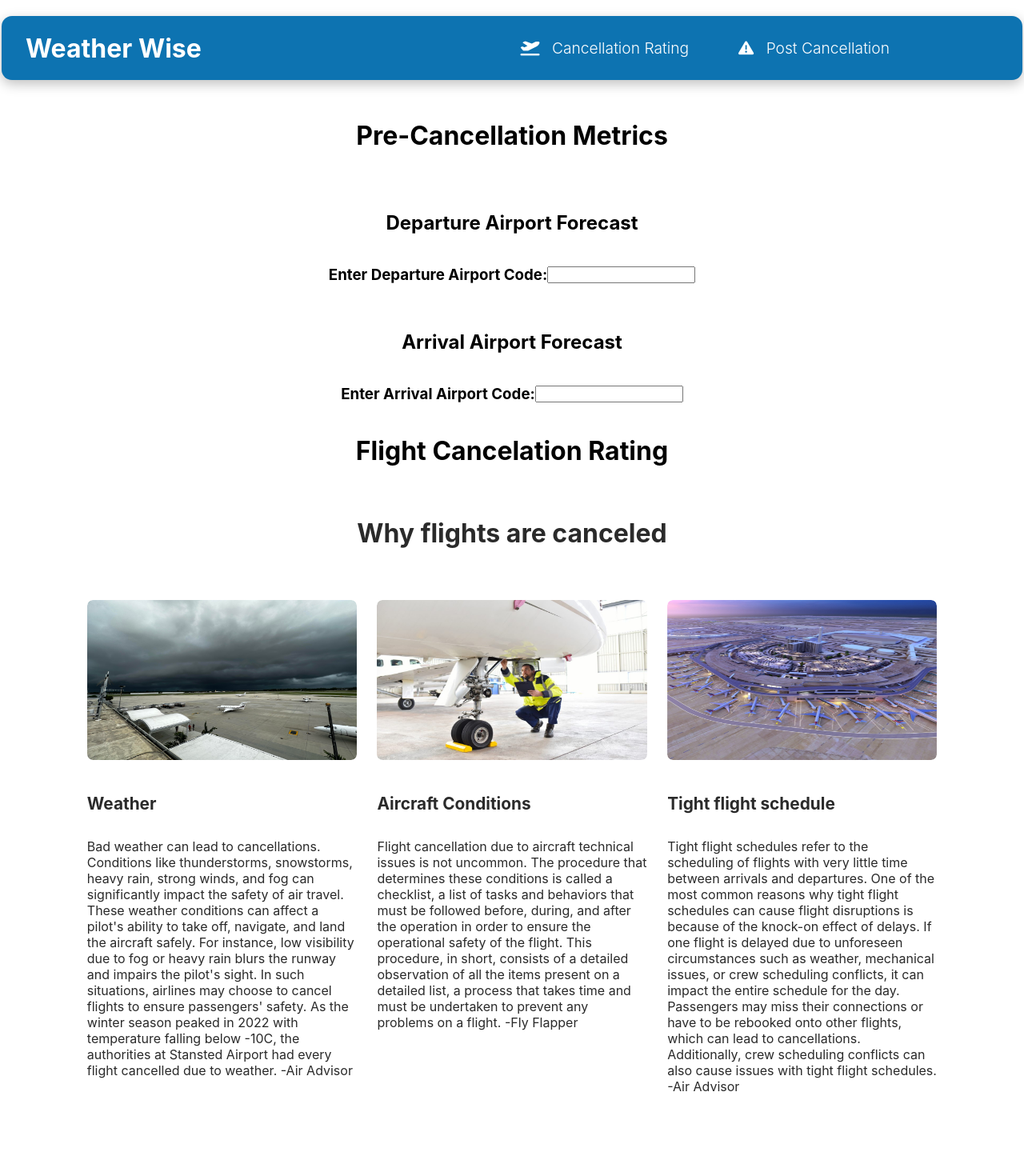
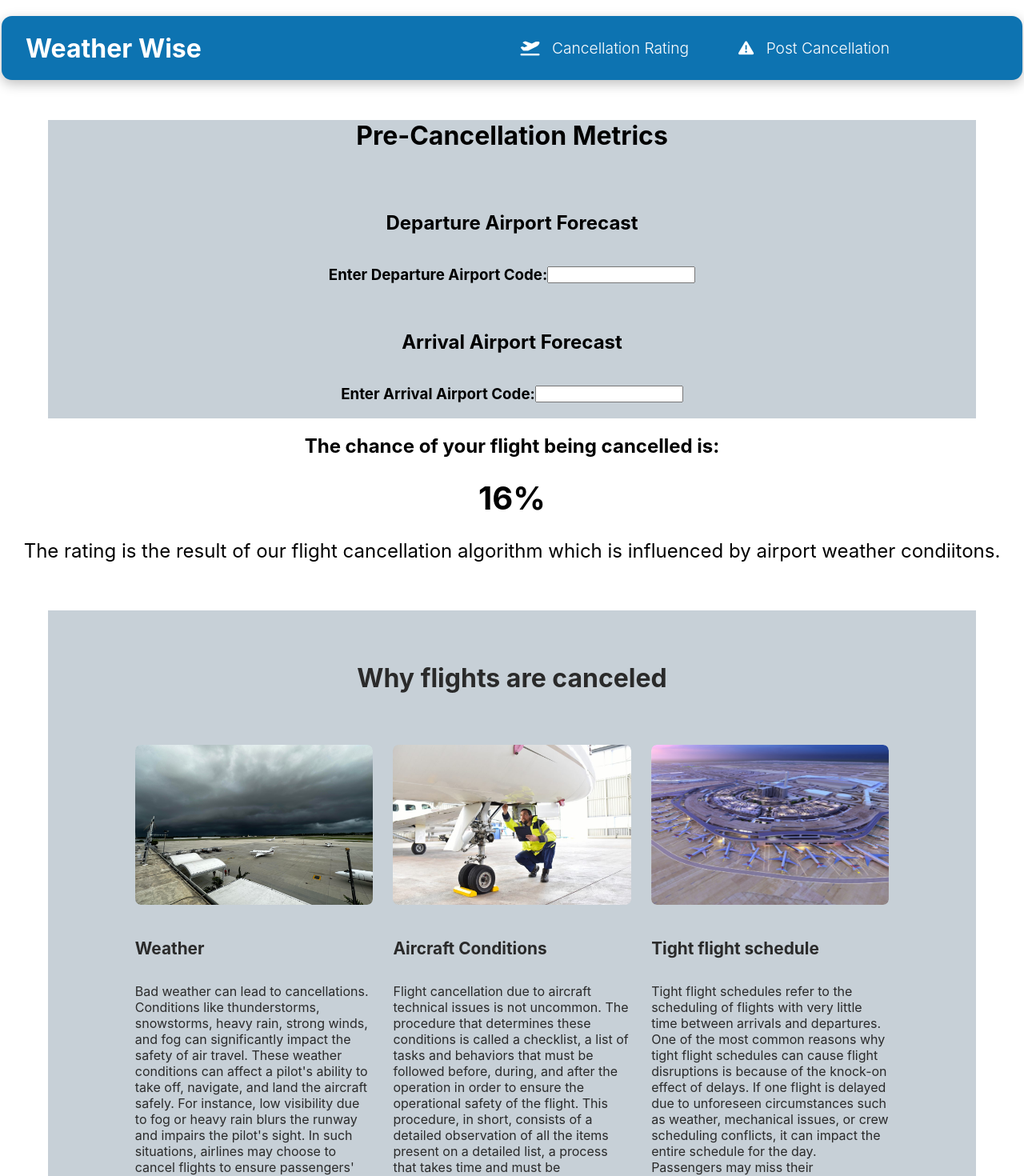
Before and after one commit to AATechCulture/dude-spelman, a React (Create React App) app in the folder code-submission/frontend/: page / in a window 1280 px wide. Shown: the top 1470 px of the page at 80% size. Built offline with nearby package versions, Linux system fonts and the light colour scheme.

Commit message:
fortnite battle pass

```diff
--- a/code-submission/frontend/package.json
+++ b/code-submission/frontend/package.json
@@ -17,6 +17,7 @@
     "react-router": "^6.18.0",
     "react-router-dom": "^6.18.0",
     "react-scripts": "5.0.1",
+    "react-video": "^1.5.3",
     "web-vitals": "^2.1.4"
   },
   "scripts": {
--- a/code-submission/frontend/src/components/CancelRating/CancelRating.css
+++ b/code-submission/frontend/src/components/CancelRating/CancelRating.css
@@ -0,0 +1,6 @@
+.rating{
+    font-size: 250%;
+}
+.rating-explanation{
+    font-size: 150%;
+}
--- a/code-submission/frontend/src/components/CancelRating/CancelRating.js
+++ b/code-submission/frontend/src/components/CancelRating/CancelRating.js
@@ -1,11 +1,16 @@
-import React from "react";
+import React, { useState } from "react";
 import "./CancelRating.css";
 
 const CancelRating = () => {
+  const [departureCode, setDepartureCode] = useState("");
+  const [arrivalCode, setArrivalCode] = useState("");
+
   return (
-    <div>
-      <h1>Flight Cancelation Rating</h1>
-    </div>
+    <div className="rating-container">
+      <h2 className="rating-header">The chance of your flight being cancelled is:</h2>
+      <h1 className="rating">16%</h1>
+      <p className="rating-explanation">The rating is the result of our flight cancellation algorithm which is influenced by airport weather condiitons.</p>
+      </div>
   );
 };
 
--- a/code-submission/frontend/src/components/Forecast/Forecast.css
+++ b/code-submission/frontend/src/components/Forecast/Forecast.css
@@ -1,3 +1,10 @@
+.forecast-container{
+    justify-content: center;
+    background-color: #C7D0D7;
+    margin: 0 60px;
+
+
+}
 .title{
     margin-top: 150px;
 
--- a/code-submission/frontend/src/components/Forecast/Forecast.js
+++ b/code-submission/frontend/src/components/Forecast/Forecast.js
@@ -6,7 +6,7 @@ const Forecast = () => {
   const [arrivalCode, setArrivalCode] = useState("");
 
   return (
-    <div>
+    <div className="forecast-container">
       <h1 className="title">Pre-Cancellation Metrics</h1>
       <h2 className="sub-title">Departure Airport Forecast</h2>
       <div className="departure-code">
--- a/code-submission/frontend/src/components/IROPS/irops.css
+++ b/code-submission/frontend/src/components/IROPS/irops.css
@@ -1,6 +1,15 @@
 .irops-info{
     margin: 4rem 6rem;
     color: #2a2a2a;
+}
+.irops-container{
+
+    justify-content: center;
+    background-color: #C7D0D7;
+    margin: 60px;
+    padding-top: 1px;
+
+
 }
 
 .irops-info h1{
--- a/code-submission/frontend/src/components/IROPS/irops.js
+++ b/code-submission/frontend/src/components/IROPS/irops.js
@@ -9,7 +9,7 @@ import img3 from "../../assets/DFW.jpg";
 function IROPS() {
   return (
   <>
-
+    <div className="irops-container">
     <div className="irops-info">
       <h1 className="irops-title">Why flights are canceled</h1>
 
@@ -52,6 +52,7 @@ function IROPS() {
         />
       </div>
     </div>
+    </div>
     </>
     );
 
```
Also changed, not shown: code-submission/frontend/src/assets/logo_black.png (added), 1 other file (tests, documents, lock files or other folders).
